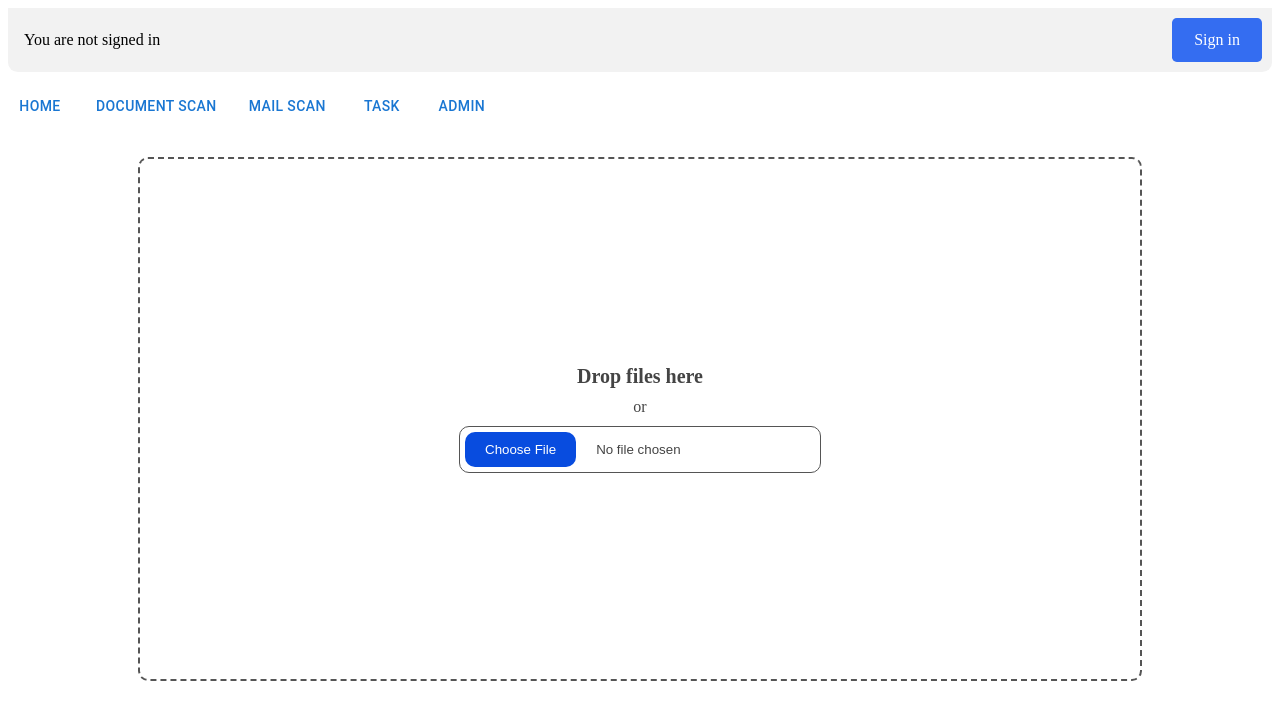
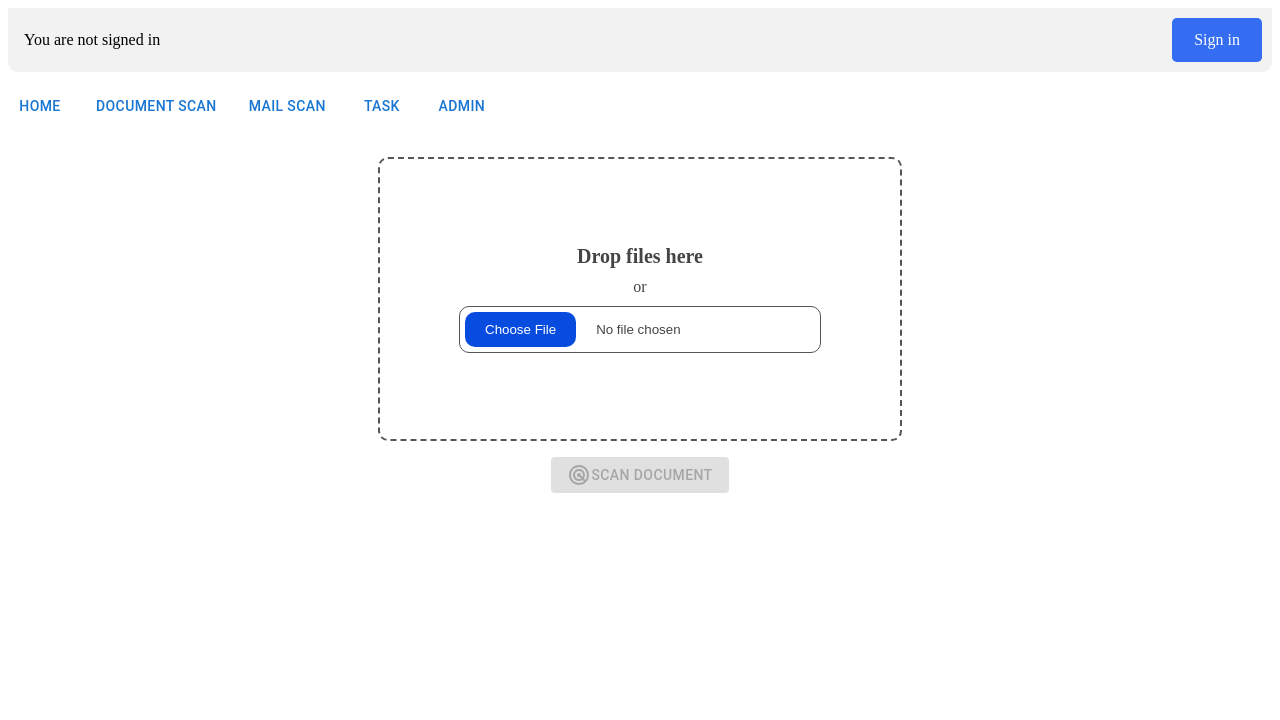
Before and after one commit to alluth-sys/MailSandbox, a Next.js app: page /doc-scan in a window 1280 px wide. Shown: the top 720 px of the page. Built offline with nearby package versions, Linux system fonts and the light colour scheme; no server answers.

Commit message:
feat: connect document scanner to backend

```diff
--- a/components/FileDropper/file-dropper.module.css
+++ b/components/FileDropper/file-dropper.module.css
@@ -29,8 +29,8 @@
     flex-direction: column;
     justify-content: center;
     align-items: center;
-    height: 30rem;
-    width: 60rem;
+    height: 15rem;
+    width: 30rem;
     padding: 20px;
     border-radius: 10px;
     border: 2px dashed #555;
--- a/components/FileDropper/file-dropper.tsx
+++ b/components/FileDropper/file-dropper.tsx
@@ -43,7 +43,7 @@ export default function FileDropper({setFileHandler}:{
             <input
             className={styles['file-input']}
             type="file"
-            accept="image/*" id='filedrop'
+            accept=".pdf, .doc, .docx, .xlsx" id='filedrop'
             onChange={onFileChangeHandler}></input>
         </label>
 
--- a/pages/doc-scan.tsx
+++ b/pages/doc-scan.tsx
@@ -1,3 +1,6 @@
+import RadarIcon from '@mui/icons-material/Radar';
+import {Button} from '@mui/material';
+import axios from 'axios';
 import {useState} from 'react';
 import FileDropper from '../components/FileDropper/file-dropper';
 import styles from '../styles/DocScan.module.css';
@@ -8,12 +11,37 @@ export default function DocScan() {
 
   const setFileHandler = (f:File) =>{
     setFile(f);
-    console.log(f)
   }
 
+  const uploadFileHandler = () =>{
+    if(!file) return;
+
+    const formData = new FormData();
+    formData.append('file', file);
+
+    axios.post(`http://localhost:8777/uploadDocument`,formData).then((res)=>{
+      console.log(res)
+    }).catch((e)=>{
+      console.log(e)
+    })
+  }
   return (
-    <div className={styles.container}>
-      <FileDropper setFileHandler={setFileHandler} />
+    <div>
+      <div className={styles['dropper-container']}>
+        <FileDropper setFileHandler={setFileHandler} />
+      </div>
+      <div className={styles['btn-container']}>
+        <Button
+          onClick={uploadFileHandler}
+          variant='contained'
+          disabled={file===undefined}
+          >
+          <RadarIcon/>
+            Scan Document
+        </Button>
+      </div>
     </div>
+
+
   )
 }
--- a/styles/DocScan.module.css
+++ b/styles/DocScan.module.css
@@ -1,5 +1,11 @@
-.container{
+.dropper-container{
     display: flex;
     justify-content: center;
     align-items: center;
 }
+.btn-container{
+    display: flex;
+    justify-content: center;
+    align-items: center;
+    margin-top: 1rem;
+}
```
Also changed, not shown: pages/task/index.tsx (+0 -11 lines).
